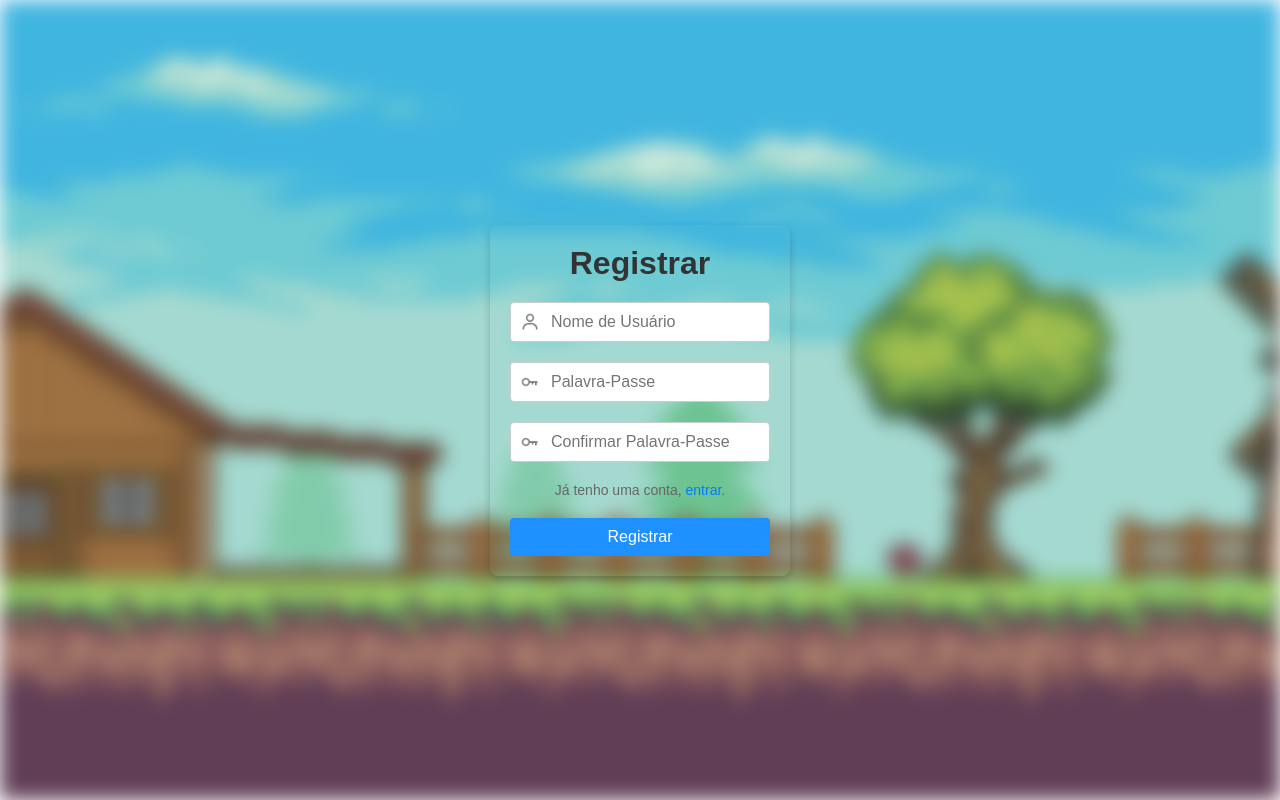
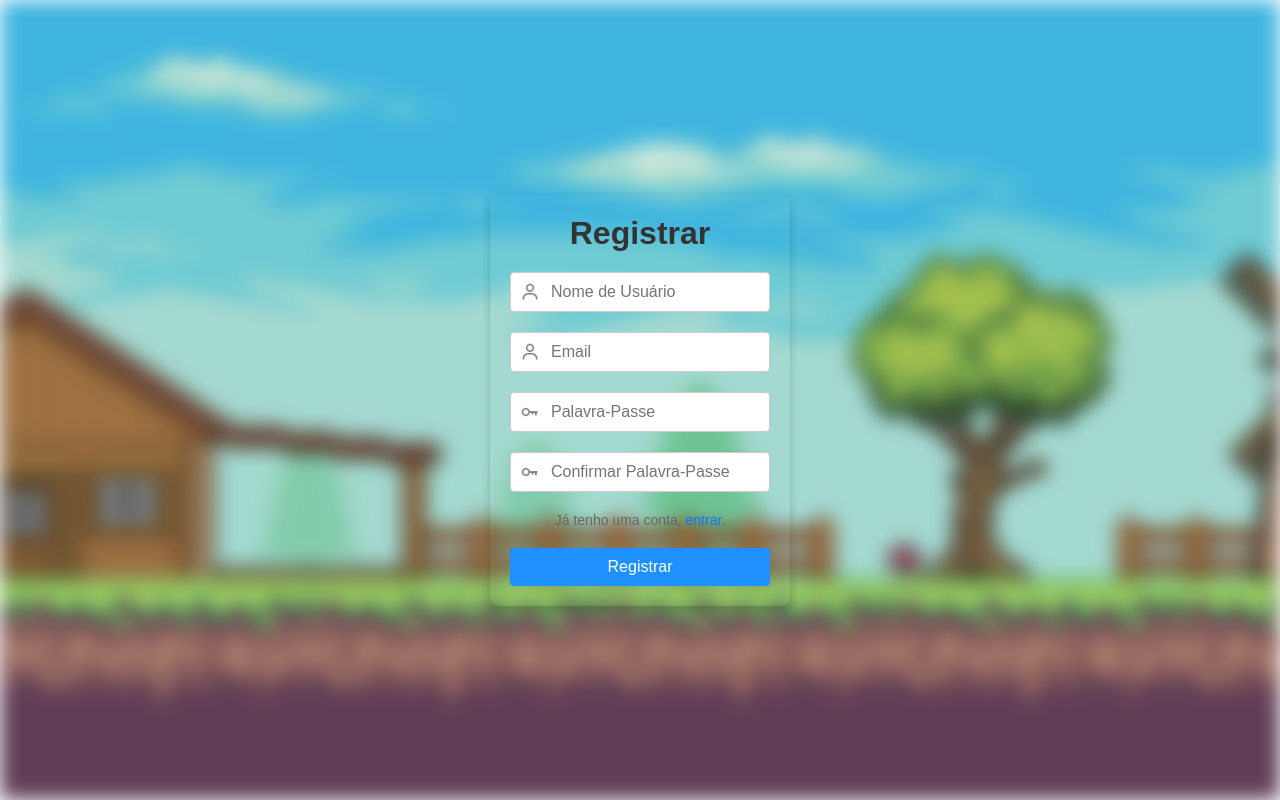
Before and after one commit to WEB-Development-Best-TEAM/web_project, a React (Create React App) app: page /RegisterScreen in a window 1280 px wide. Built offline with nearby package versions, Linux system fonts and the light colour scheme.

Commit message:
Updating Regist System

```diff
--- a/src/EntryScreen_Components/RegisterScreen.jsx
+++ b/src/EntryScreen_Components/RegisterScreen.jsx
@@ -1,12 +1,13 @@
 import { useState } from 'react';
 import { Link } from 'react-router-dom';
-import { collection, addDoc } from 'firebase/firestore';
+import { collection, query, where, getDocs, addDoc } from 'firebase/firestore';
 import { db } from './firebaseConfig';
 import userIcon from './assets/user_icon.png';
 import passwordIcon from './assets/passWord_icon.png';
 
 function RegisterScreen() {
     const [username, setUsername] = useState('');
+    const [email, setEmail] = useState('');
     const [password, setPassword] = useState('');
     const [confirmPassword, setConfirmPassword] = useState('');
     const [error, setError] = useState('');
@@ -19,10 +20,32 @@ function RegisterScreen() {
             setSuccess('');
             return;
         }
+
         try {
+            // Verificar se o nome de usuário já existe
+            const usernameQuery = query(collection(db, "users"), where("username", "==", username));
+            const usernameSnapshot = await getDocs(usernameQuery);
+            if (!usernameSnapshot.empty) {
+                setError('Nome de usuário já existe');
+                setSuccess('');
+                return;
+            }
+
+            // Verificar se o email já existe
+            const emailQuery = query(collection(db, "users"), where("email", "==", email));
+            const emailSnapshot = await getDocs(emailQuery);
+            if (!emailSnapshot.empty) {
+                setError('Email já existe');
+                setSuccess('');
+                return;
+            }
+
+            // Adicionar novo usuário
             await addDoc(collection(db, "users"), {
                 username,
-                password
+                email,
+                password,
+                registrationDate: new Date().toISOString()
             });
             setSuccess('Usuário registrado com sucesso!');
             setError('');
@@ -46,6 +69,17 @@ function RegisterScreen() {
                     required
                 />
                 <img className="icon" src={userIcon} alt="User Icon" />
+            </div>
+
+            <div className="inputBox">
+                <input
+                    type="email"
+                    placeholder="Email"
+                    value={email}
+                    onChange={(e) => setEmail(e.target.value)}
+                    required
+                />
+                <img className="icon" src={userIcon} alt="Email Icon" />
             </div>
 
             <div className="inputBox">
```
